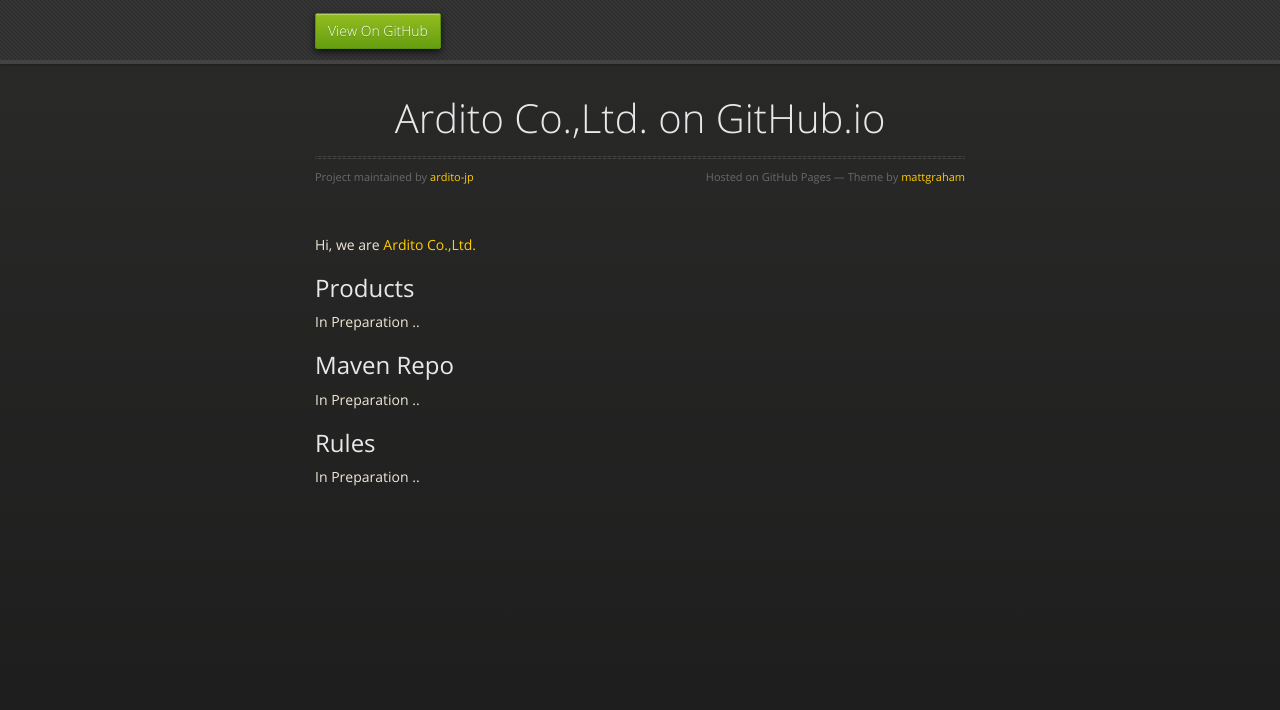
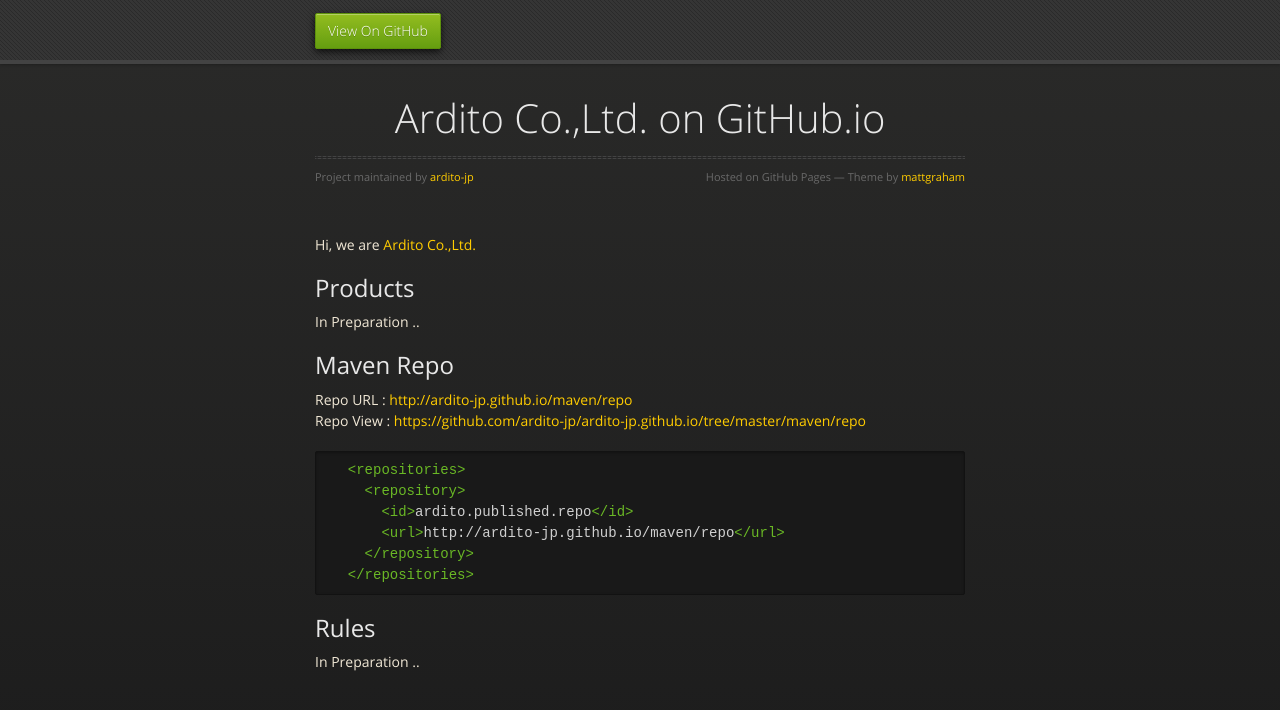
Before and after one commit to ardito-jp/ardito-jp.github.io, a plain HTML site: page index.html in a window 1280 px wide. Drawn offline with nearby package versions, Linux system fonts and the light colour scheme.

Commit message:
Replace master branch with page content via GitHub

```diff
--- a/index.html
+++ b/index.html
@@ -45,7 +45,16 @@
 <h2>
 <a name="maven-repo" class="anchor" href="#maven-repo"><span class="octicon octicon-link"></span></a>Maven Repo</h2>
 
-<p>In Preparation ..  </p>
+<p>Repo URL : <a href="http://ardito-jp.github.io/maven/repo">http://ardito-jp.github.io/maven/repo</a><br>
+Repo View : <a href="https://github.com/ardito-jp/ardito-jp.github.io/tree/master/maven/repo">https://github.com/ardito-jp/ardito-jp.github.io/tree/master/maven/repo</a>  </p>
+
+<div class="highlight highlight-xml"><pre>  <span class="nt">&lt;repositories&gt;</span>
+    <span class="nt">&lt;repository&gt;</span>
+      <span class="nt">&lt;id&gt;</span>ardito.published.repo<span class="nt">&lt;/id&gt;</span>
+      <span class="nt">&lt;url&gt;</span>http://ardito-jp.github.io/maven/repo<span class="nt">&lt;/url&gt;</span>
+    <span class="nt">&lt;/repository&gt;</span>
+  <span class="nt">&lt;/repositories&gt;</span>
+</pre></div>
 
 <h2>
 <a name="rules" class="anchor" href="#rules"><span class="octicon octicon-link"></span></a>Rules</h2>
```
Also changed, not shown: params.json (+1 -1 lines).
